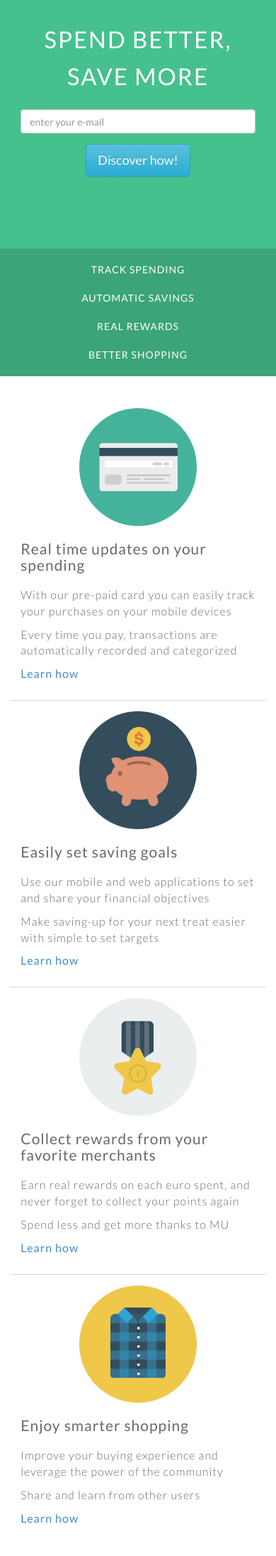
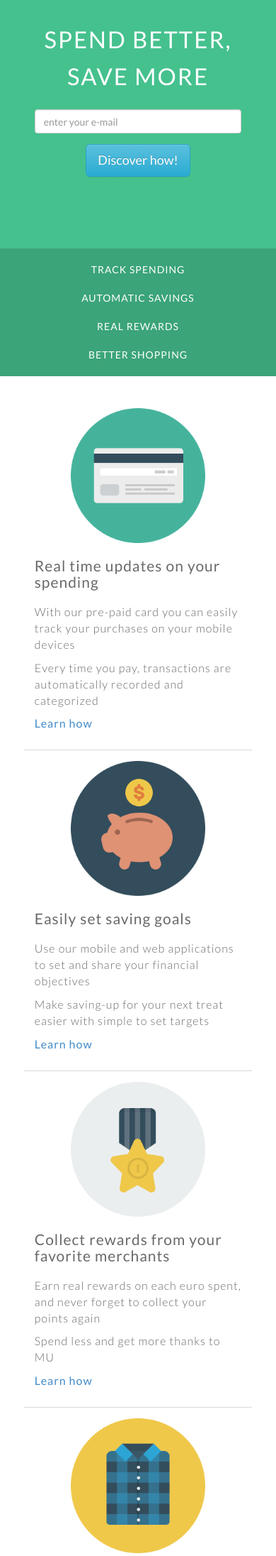
Before and after one commit to kendall80/mu-landing-design, a PHP site: page / in a window 390 px wide. Shown: the part 86-2278 px from the top of the page at 71% size. Run offline with PHP 8.4, Linux system fonts and the light colour scheme; some libraries are stand-ins or nearby versions; some web fonts are replaced.

Commit message:
minor layout adjustments

```diff
--- a/css/my-styles.css
+++ b/css/my-styles.css
@@ -109,7 +109,7 @@ article, footer, header, section {
 
 .content {
 
-	width: 85%;
+	width: 75%;
 	margin: 0 auto;
 }
 
@@ -140,7 +140,6 @@ h1 {
 	line-height: 52px;
 	margin-bottom: 5px;
 	letter-spacing: 2px;
-	font-weight: 200;
 	text-transform: uppercase;
 }
 
@@ -265,7 +264,7 @@ h1 {
 	padding: 30px 160px;
 	font-size: 1.25em;
 	letter-spacing: 1px;
-	font-weight: 110;
+	font-weight: 100;
 	color: dimgray;
 }
 
@@ -336,15 +335,15 @@ button {
 /* Media Queries
 ========================== */
 
-/* iPhone */
+/* Small resolution
+========================== */
 
-@media (max-width: 480px) {
+@media screen and (max-width: 650px) {
 	.hero {
 		background: none;
 	}
 	h1 {
 		font-size: 2.35em;
-		font-weight: 400;
 	}
 	.form-group {
 		width: 100%;
@@ -368,7 +367,7 @@ button {
 		font-size: 16px;
 	}
 	.ft-icon {
-		max-width: 50%;
+		max-width: 65%;
 	}
 	.last {
 		display: none;
--- a/index.html
+++ b/index.html
@@ -15,27 +15,6 @@
     <!-- Additional CSS files -->
     <link href="css/bootstrap-theme.css" rel="stylesheet" media="screen">
     <link href="css/my-styles.css" rel="stylesheet" media="screen">
-
-    <!-- jQuery (necessary for Bootstrap's JavaScript plugins) -->
-    <script src="https://code.jquery.com/jquery.js"></script>
-    <!-- Include all compiled plugins (below), or include individual files as needed -->
-    <script src="js/bootstrap.js"></script>
-
-    <!-- HTML5 Shim and Respond.js IE8 support of HTML5 elements and media queries -->
-    <!-- WARNING: Respond.js doesn't work if you view the page via file:// -->
-    <!--[if lt IE 9]>
-      <script src="https://oss.maxcdn.com/libs/html5shiv/3.7.0/html5shiv.js"></script>
-      <script src="https://oss.maxcdn.com/libs/respond.js/1.3.0/respond.min.js"></script>
-    <![endif]-->
-
-    <script type="text/javascript">
-      $(function () {
-        $(".ft-popover a").popover({
-          trigger: 'hover' ,
-          placement: 'top',
-        });
-      })
-    </script>
 
   </head>
 
@@ -173,5 +152,27 @@
 
       </div>
     </article>
+
+        <!-- jQuery (necessary for Bootstrap's JavaScript plugins) -->
+    <script src="https://code.jquery.com/jquery.js"></script>
+    <!-- Include all compiled plugins (below), or include individual files as needed -->
+    <script src="js/bootstrap.js"></script>
+
+    <!-- HTML5 Shim and Respond.js IE8 support of HTML5 elements and media queries -->
+    <!-- WARNING: Respond.js doesn't work if you view the page via file:// -->
+    <!--[if lt IE 9]>
+      <script src="https://oss.maxcdn.com/libs/html5shiv/3.7.0/html5shiv.js"></script>
+      <script src="https://oss.maxcdn.com/libs/respond.js/1.3.0/respond.min.js"></script>
+    <![endif]-->
+
+    <script type="text/javascript">
+      $(function () {
+        $(".ft-popover a").popover({
+          trigger: 'hover' ,
+          placement: 'top',
+        });
+      })
+    </script>
+
   </body>
 </html>
```
